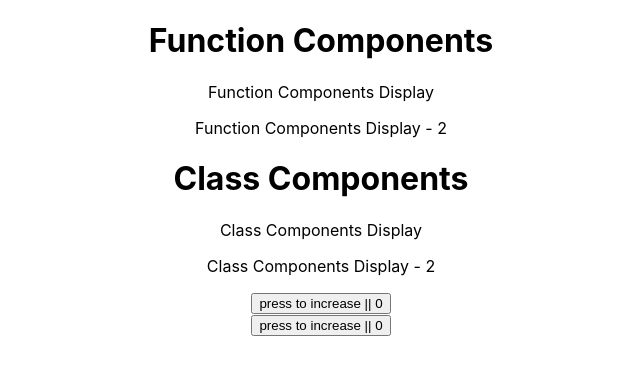
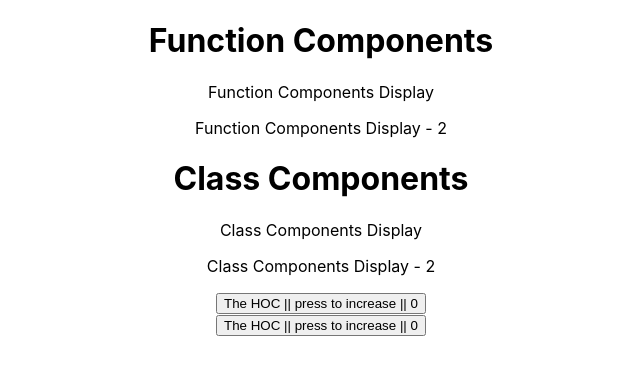
Before and after one commit to ahnas/react, a React (Create React App) app: page / in a window 1280 px wide. Shown: the top 374 px of the page, without its empty margins (319-959 px from the left). Built offline with nearby package versions, Linux system fonts and the light colour scheme.

Commit message:
Higher order components :: fun( fun2() )

```diff
--- a/src/Components/Click.js
+++ b/src/Components/Click.js
@@ -1,4 +1,5 @@
 import React, { Component } from 'react';
+import UpdatedComp from './HigherOrder';
 
 class Click extends Component {
 
@@ -19,10 +20,10 @@ class Click extends Component {
         const {count} = this.state;
         return (
             <div>
-                <button onClick={this.UpdateClick}>press to increase || {count} </button>
+                <button onClick={this.UpdateClick}> {this.props.name} press to increase || {count} </button>
             </div>
         );
     }
 }
 
-export default Click;
+export default UpdatedComp( Click );
--- a/src/Components/Counter.js
+++ b/src/Components/Counter.js
@@ -1,4 +1,6 @@
 import React, { Component } from 'react';
+
+import UpdatedComp from './HigherOrder';
 
 class Counter extends Component {
 
@@ -19,10 +21,10 @@ class Counter extends Component {
         const {count} = this.state;
         return (
             <div>
-                <button onMouseEnter={this.CountIncrease}>press to increase || {count} </button>
+                <button onMouseEnter={this.CountIncrease}> {this.props.name} press to increase || {count} </button>
             </div>
         );
     }
 }
 
-export default Counter;
+export default UpdatedComp(Counter) ;
--- /dev/null
+++ b/src/Components/HigherOrder.js
@@ -0,0 +1,12 @@
+import React from "react";
+
+const UpdatedComp = OriginalComp => {
+    class NewComp extends React.Component {
+        render() {
+            return <OriginalComp name="The HOC || " />;
+        }
+    }
+    return NewComp;
+};
+
+export default UpdatedComp;
```
